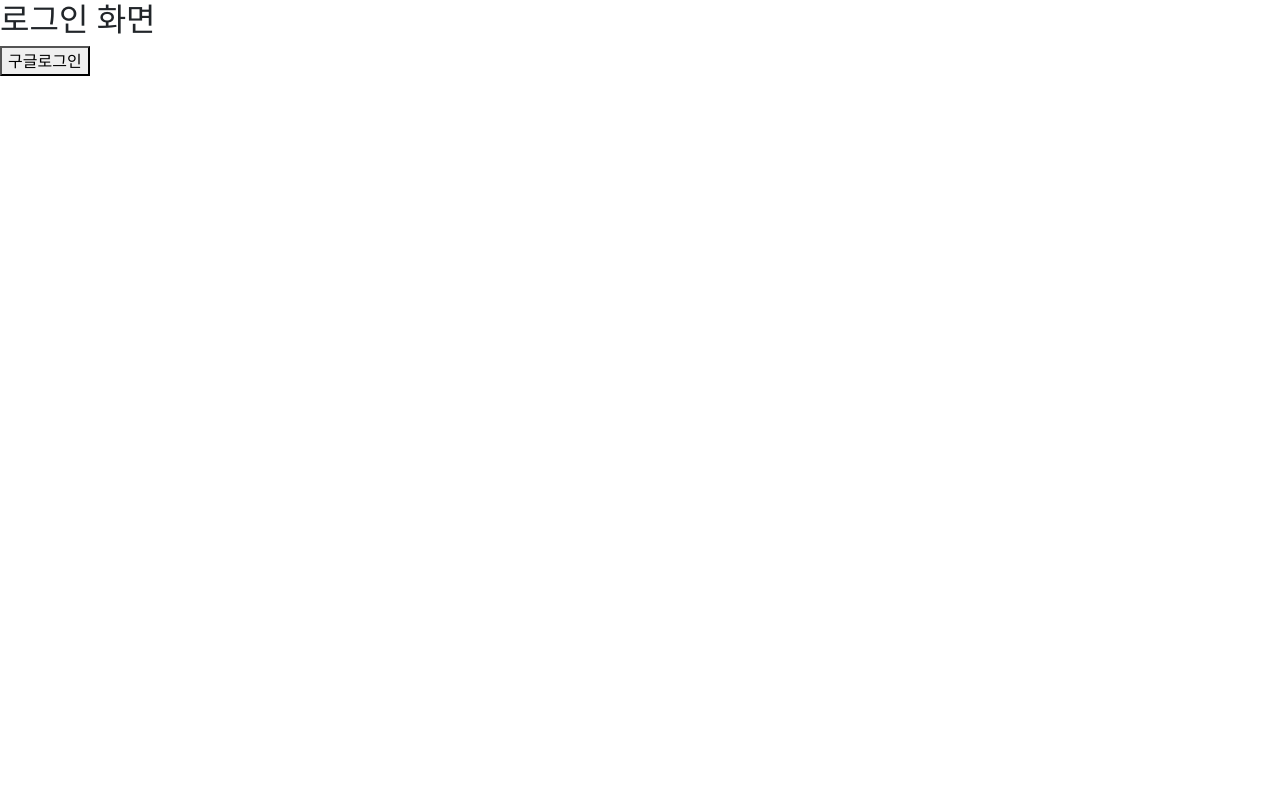
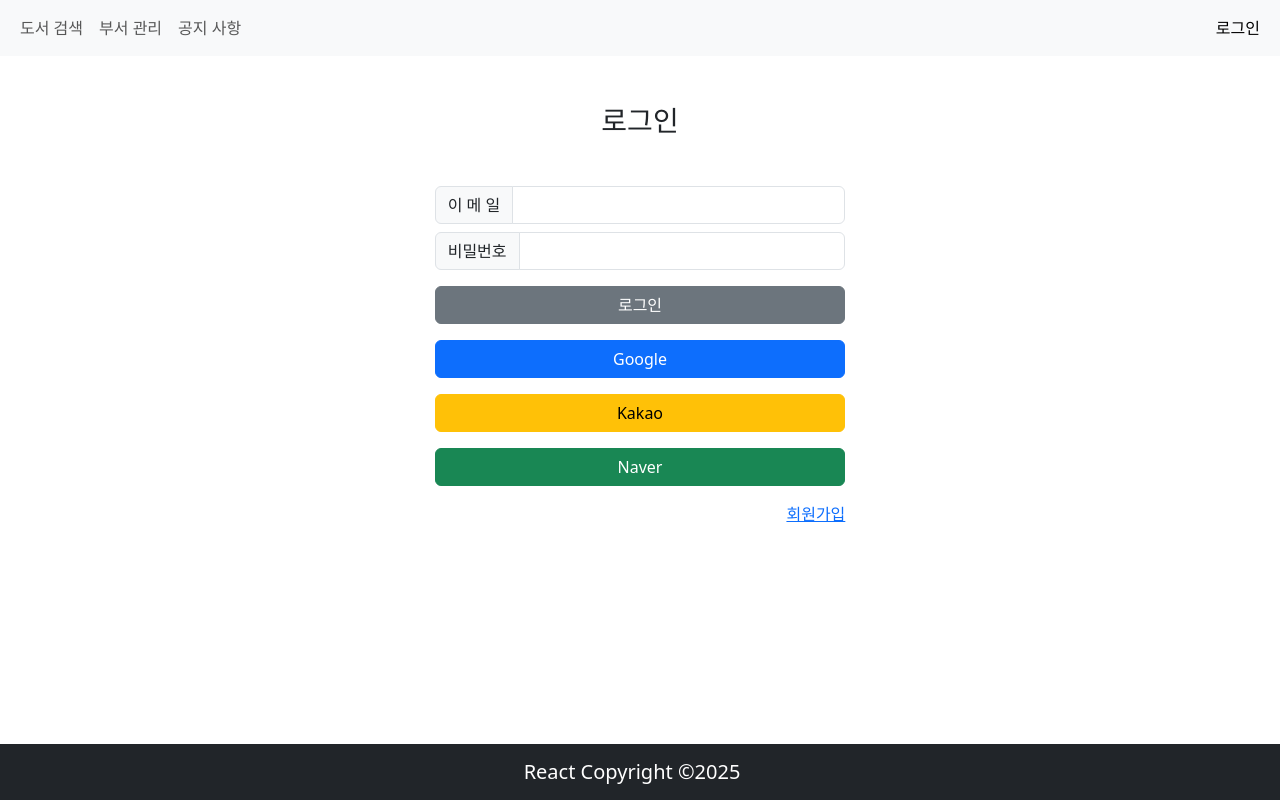
Before and after one commit to hyojin777/Book-Fullstack, a React (Create React App) app in the folder front-end/: page /login in a window 1280 px wide. Built offline with nearby package versions, Linux system fonts and the light colour scheme; no server answers.

Commit message:
[Front-End] 구글 인증 상태 변화 감지 기능 제작(문제 해결) + 로그인화면 디자인

```diff
--- a/front-end/src/components/auth/LoginForm.jsx
+++ b/front-end/src/components/auth/LoginForm.jsx
@@ -1,10 +1,23 @@
-import React from 'react'
+import React, { useState } from 'react'
 import { LoginGoogle } from '../../service/authLogic'
-import { useNavigate } from 'react-router'
+import { Link, useNavigate } from 'react-router'
+import Header from '../include/Header'
+import Footer from '../include/Footer'
 
 const LoginForm = () => {
   //페이지 이동(라우팅)
   const navigate = useNavigate()
+
+  // 사용자로부터 입력받은 이메일
+  const [email, setEmail] = useState()
+  // 사용자로부터 입력받은 비밀번호
+  const [password, setPassword] = useState()
+  const handleEmail = (value) => {
+    setEmail(value)
+  }
+  const handlePassword = (value) => {
+    setPassword(value)
+  }
 
   const handleLogin = () => {
     LoginGoogle()
@@ -13,8 +26,43 @@ const LoginForm = () => {
 
   return (
     <>
-      <h2>로그인 화면</h2>
-      <button type = 'button' onClick = {handleLogin}>구글로그인</button>
+      <Header />
+        <div className="row my-5 justify-content-center">
+          <div className="col-8 col-md-6 col-lg-4">
+            <h3 className="text-center mb-5">로그인</h3>
+            <form id="frm" method="post">
+            <div className="input-group my-2">
+                <div className="input-group-text">이 메 일</div>
+                <input className="form-control" id="email"
+                autoComplete="current-email"
+                onChange={(e)=>handleEmail(e.target.value)}/>
+            </div>
+            <div className="input-group">
+                <div className="input-group-text">비밀번호</div>
+                <input className="form-control" id="password" type="password"
+                autoComplete="current-password"
+                onChange={(e)=>handlePassword(e.target.value)}
+                />
+            </div>
+            </form>
+            <div className="my-3">
+            <button type="button" className="btn btn-secondary w-100">로그인</button>
+            </div>
+            <div className="my-3">
+            <button id="google" onClick={handleLogin} type="button" className="btn btn-primary w-100">Google</button>
+            </div>
+            <div className="my-3">
+            <button id="kakao" type="button" className="btn btn-warning w-100">Kakao</button>
+            </div>
+            <div className="my-3">
+            <button id="naver" type="button" className="btn btn-success w-100">Naver</button>
+            </div>
+            <div className="text-end mt-3">
+                <Link to="/join">회원가입</Link>
+            </div>
+          </div>
+        </div>
+      <Footer />
     </>
   )
 }
--- a/front-end/src/components/include/Header.jsx
+++ b/front-end/src/components/include/Header.jsx
@@ -1,26 +1,22 @@
 import React, { useEffect, useState } from 'react'
 import { Link } from 'react-router'
-import { LogoutGoogle } from '../../service/authLogic'
+import { LogoutGoogle, subscribeAuth } from '../../service/authLogic'
 
 const Header = () => {
-  const [isLoggedIn, setIsLoggedIn] = useState(false)
-  const [myName, setMyname] = useState('')
+  //const [isLoggedIn, setIsLoggedIn] = useState(false)
+  //const [myName, setMyname] = useState('')
+  const [user, setUser] = useState(null)
+
   useEffect(() => {
-    const email = window.localStorage.getItem("email")
-    if (email) {
-      setIsLoggedIn(true)
-      setMyname(email)
-    }
+    const unsubscribe = subscribeAuth((u) => setUser(u))
+    // 구독 해체 처리(메무리 누수 방지)
+    return () => unsubscribe()
   }, []) // 최초 한번만
-
-  // !!! 문제 발생 (개선 필요)
 
   // 로그아웃
   const handleLogout = () => {
     try {
       LogoutGoogle()
-      setIsLoggedIn(false)
-      setMyname('')
     } catch (error) {
       console.error("로그아웃 실패", error)
     }
@@ -46,23 +42,25 @@ const Header = () => {
       {/*로그인, 로그아웃, 로그인한 이메일주소*/}
         <div className="d-flex">
           <ul className="navbar-nav me-auto mb-2 mb-lg-0">
-            {/* 로그아웃 상태 */}
-            {!isLoggedIn && (
-              <li className="nav-item" id="login">
-                <Link className="nav-link active" to="/login">로그인</Link>
-              </li>
-            )}
-            {/* 로그인 상태 */}
-            {isLoggedIn && (
-              <>
+            {
+              user ?
+              (
+                <>
                 <li className="nav-item" id="myEmail">
-                  <Link className="nav-link">{myName} 님.</Link>
+                  <Link className="nav-link">{user.email} 님.</Link>
                 </li>
                   <li className="nav-item" id="logout">
                   <Link className="nav-link" onClick={handleLogout}>로그아웃</Link>
                 </li>
-              </>
-            )}
+                </>
+              )
+              :
+              (
+                <li className="nav-item" id="login">
+                  <Link className="nav-link active" to="/login">로그인</Link>
+                </li>
+              )
+            }
           </ul>
         </div>
         {/*로그인, 로그아웃, 로그인한 이메일주소*/}
--- a/front-end/src/service/authLogic.js
+++ b/front-end/src/service/authLogic.js
@@ -1,6 +1,7 @@
 import {
   GoogleAuthProvider,
   getAuth,
+  onAuthStateChanged,
   signInWithPopup,
   signOut,
 } from "firebase/auth";
@@ -71,3 +72,8 @@ export const LogoutGoogle = async() => {
 /*
   구글 인증 상태 변화 감지
 */
+export const subscribeAuth = (callback) => {
+  return onAuthStateChanged(auth, (user) => {
+    callback(user)
+  })
+}
```
